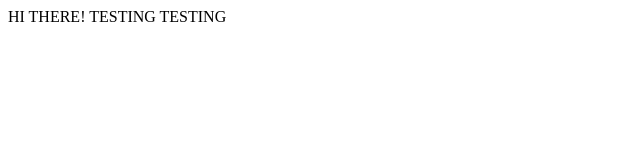
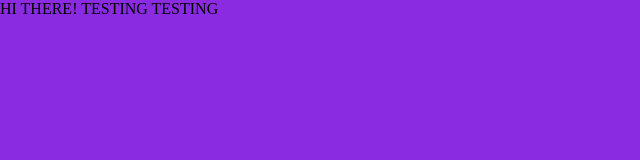
Before and after one commit to Reetah589/rainbow-calculator, a plain HTML site: page index.html in a window 1280 px wide. Shown: the whole page, without its empty margins (0-640 px from the left). Drawn offline with Linux system fonts and the light colour scheme.

Commit message:
css body styles and html comments

```diff
--- a/style.css
+++ b/style.css
@@ -0,0 +1,5 @@
+body {
+    padding: 0;
+    margin: 0;
+    background-color: blueviolet;
+}
```
Also changed, not shown: index.html (+1 -0 lines).
